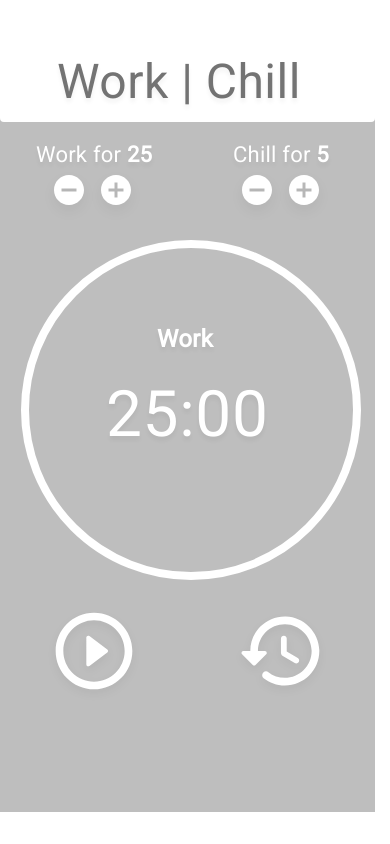
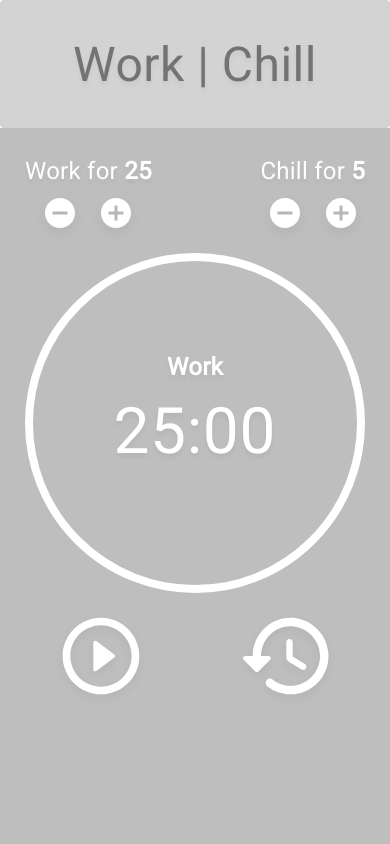
Before and after one commit to ryanwolhuter/work-chill, a React (Create React App) app: page / in a window 390 px wide. Built offline with nearby package versions, Linux system fonts and the light colour scheme; the HTML template or start-up script is replaced by a standard one.

Commit message:
Finish responsive layout

```diff
--- a/src/App.css
+++ b/src/App.css
@@ -1,55 +1,152 @@
-/* iPhone X */
+/* Sets the grid layout for the app */
 
-.App {
-  position: relative;
-  width: 375px;
-  height: 812px;
+ .App {
+  width: 100vw;
+  height: calc(100vh - 8rem);
+  background: #BEBEBE;
 
-  background: #BEBEBE;
+  display: grid;
+  grid-template-rows: 1fr 340px 1fr 1fr;
+  grid-template-areas:
+    "length-controls"
+     "timer"
+     "timer-controls"
+          ".";
 }
 
+/* Header styles */
+
 .header-wrapper {
-  position: absolute;
-  width: 375px;
-  height: 127px;
-  left: 0px;
-  top: -5px;
+  grid-area: header-wrapper;
+  height: 8rem;
+  display: flex;
+  justify-content: center;
+  align-items: center;
 
-  background: #FFFFFF;
+  background: lightgrey;
   border-radius: 4px;
   box-shadow: 0 -2px -2px rgba(0, 0, 0, 0.05);
 }
 
 .header {
-  position: absolute;
-  width: 260px;
-  height: 56px;
-  left: calc(50% - 260px/2 - 0.5px);
-  top: calc(50% - 56px/2 - 325px);
 
   font-family: Roboto;
   font-style: normal;
   font-weight: normal;
   line-height: normal;
-  font-size: 48px;
+  font-size: 3rem;
   letter-spacing: 0.01em;
 
   color: #737373;
   text-shadow: 0px 4px 4px rgba(0, 0, 0, 0.05);
 }
 
+/* Length control buttons styles */
+
+.length-controls {
+  grid-area: length-controls;
+  min-width: 340px;
+  display: flex;
+  justify-self: center;
+  justify-content: space-between;
+  align-items: center;
+}
+
+.work-time {
+
+  font-family: Roboto;
+  font-style: normal;
+  font-weight: normal;
+  line-height: normal;
+  font-size: 1.5rem;
+  letter-spacing: 0.01em;
+  margin-bottom: 1rem;
+
+  color: #FFFFFF;
+
+  text-shadow: 0px 4px 4px rgba(0, 0, 0, 0.05);
+}
+
+.chill-time {
+
+  font-family: Roboto;
+  font-style: normal;
+  font-weight: normal;
+  line-height: normal;
+  font-size: 1.5rem;
+  letter-spacing: 0.01em;
+  margin-bottom: 1rem;
+
+  color: #FFFFFF;
+
+  text-shadow: 0px 4px 4px rgba(0, 0, 0, 0.05);
+}
+
+.length-control-buttons {
+  display: flex;
+  justify-content: center;
+}
+
+.work-minus {
+  fill: white;
+  transform: scale(1.5);
+  filter: drop-shadow(0px 4px 4px rgba(0, 0, 0, 0.05));
+  margin-right: 1rem;
+}
+
+.work-plus {
+  fill: white;
+  transform: scale(1.5);
+  filter: drop-shadow(0px 4px 4px rgba(0, 0, 0, 0.05));
+  margin-left: 1rem;
+}
+
+.chill-minus {
+  fill: white;
+  transform: scale(1.5);
+  filter: drop-shadow(0px 4px 4px rgba(0, 0, 0, 0.05));
+  margin-right: 1rem;
+}
+
+.chill-plus {
+  fill: white;
+  transform: scale(1.5);
+  filter: drop-shadow(0px 4px 4px rgba(0, 0, 0, 0.05));
+  margin-left: 1rem;
+
+}
+
+.length-button-clicked {
+  animation: scale-out 300ms infinite ease-in-out;
+}
+
+@keyframes scale-out {
+  0% {
+    transform: scale(1.5);
+  }
+  50% {
+    transform: scale(1.2);
+  }
+  100% {
+    transform: scale(1.5);
+    opacity: 1;
+  }
+}
+
+/* Timer styles */
+
 .indicator {
-  position: absolute;
-  width: 60px;
-  height: 26px;
-  left: 157px;
-  top: 325px;
+  margin-bottom: 7rem;
+
+  grid-area: timer;
+  justify-self: center;
+  align-self: center;
 
   font-family: Roboto;
   font-style: normal;
   font-weight: bold;
   line-height: normal;
-  font-size: 24px;
+  font-size: 1.5rem;
   letter-spacing: 0.01em;
 
   color: #FFFFFF;
@@ -58,17 +155,18 @@
 }
 
 .timer {
-  position: absolute;
   width: 163px;
   height: 58px;
-  left: 106px;
-  top: 377px;
+
+  grid-area: timer;
+  justify-self: center;
+  align-self: center;
 
   font-family: Roboto;
   font-style: normal;
   font-weight: normal;
   line-height: normal;
-  font-size: 64px;
+  font-size: 4rem;
   letter-spacing: 0.01em;
 
   color: #FFFFFF;
@@ -76,96 +174,73 @@
   text-shadow: 0px 4px 4px rgba(0, 0, 0, 0.05);
 }
 
-.work-time {
-  position: absolute;
-  width: 117px;
-  height: 25px;
-  left: calc(50% - 117px/2 - 93px);
-  top: calc(50% - 25px/2 - 251.5px);
+/* Timer spinning circle styles */
 
-  font-family: Roboto;
-  font-style: normal;
-  font-weight: normal;
-  line-height: normal;
-  font-size: 22px;
-  letter-spacing: 0.01em;
-
-  color: #FFFFFF;
-
-  text-shadow: 0px 4px 4px rgba(0, 0, 0, 0.05);
+.circle {
+  width: 340px;
+  height: 340px;
+  stroke: white;
+  stroke-width: 8;
+  grid-area: timer;
+  justify-self: center;
+  align-self: center;
 }
 
-.chill-time {
-  position: absolute;
-  width: 97px;
-  height: 25px;
-  left: calc(50% - 97px/2 + 94px);
-  top: calc(50% - 25px/2 - 251.5px);
-
-  font-family: Roboto;
-  font-style: normal;
-  font-weight: normal;
-  line-height: normal;
-  font-size: 22px;
-  letter-spacing: 0.01em;
-
-  color: #FFFFFF;
-
-  text-shadow: 0px 4px 4px rgba(0, 0, 0, 0.05);
+.spinner {
+  width: 340px;
+  height: 340px;
+  grid-area: timer;
+  justify-self: center;
+  align-self: center;
 }
 
-.work-minus {
-  position: absolute;
-  left: 15.2%;
-  right: 77.87%;
-  top: 21.92%;
-  bottom: 75%;
-  fill: white;
-  transform: scale(1.5);
-  filter: drop-shadow(0px 4px 4px rgba(0, 0, 0, 0.05));
+.animated-circle {
+  stroke: white;
+  stroke-width: 8;
+  stroke-dasharray: 1068;
+  stroke-linecap: round;
+  transform-origin: 170px 170px 0;
+  animation: spinner 9s linear infinite;
+  animation-direction: normal;
+  grid-area: timer;
+  justify-self: center;
+  align-self: center;
 }
 
-.work-plus {
-  position: absolute;
-  left: 27.73%;
-  right: 65.33%;
-  top: 21.92%;
-  bottom: 71.92%;
-  fill: white;
-  transform: scale(1.5);
-  filter: drop-shadow(0px 4px 4px rgba(0, 0, 0, 0.05));
+@keyframes spinner {
+  0% {
+    stroke-dashoffset: 34;
+    transform: rotate(0deg);
+  }
+  50% {
+    stroke-dashoffset: 1068;
+    transform: rotate(720deg);
+  }
+  100% {
+    stroke-dashoffset: 34;
+    transform: rotate(1080deg)
+  }
 }
 
-.chill-minus {
-  position: absolute;
-  left: 65.33%;
-  right: 27.73%;
-  top: 21.92%;
-  bottom: 75%;
-  fill: white;
-  transform: scale(1.5);
-  filter: drop-shadow(0px 4px 4px rgba(0, 0, 0, 0.05));
+/* Timer control buttons styles */
+
+.timer-controls {
+  grid-area: timer-controls;
+  min-width: 375px;
+  justify-self: center;
+  display: grid;
+  grid-template-columns: 1fr 1fr;
+  grid-template-areas: "play-pause reset"
 }
 
-.chill-plus {
-  position: absolute;
-  left: 77.87%;
-  right: 15.2%;
-  top: 21.92%;
-  bottom: 71.92%;
-  fill: white;
-  transform: scale(1.5);
-  filter: drop-shadow(0px 4px 4px rgba(0, 0, 0, 0.05));
-}
-
-.play {
-  position: absolute;
+.play-pause {
+  grid-area: play-pause;
   width: 92px;
   height: 92px;
-  left: calc(50% - 92px/2 - 93.5px);
-  top: calc(50% - 92px/2 + 245px);
   fill: white;
   filter: drop-shadow(0px 4px 4px rgba(0, 0, 0, 0.05));
+  justify-self: center;
+  align-self: center;
 }
 
 .play-pause-enter {
@@ -186,24 +261,14 @@
   transition: all 200ms;
 }
 
-.pause {
-  position: absolute;
+.reset {
+  grid-area: reset;
   width: 92px;
   height: 92px;
-  left: calc(50% - 92px/2 - 93.5px);
-  top: calc(50% - 92px/2 + 245px);
   fill: white;
   filter: drop-shadow(0px 4px 4px rgba(0, 0, 0, 0.05));
-}
-
-.reset {
-  position: absolute;
-  width: 92px;
-  height: 92px;
-  left: calc(50% - 92px/2 + 93.5px);
-  top: calc(50% - 92px/2 + 245px);
-  fill: white;
-  filter: drop-shadow(0px 4px 4px rgba(0, 0, 0, 0.05));
+  justify-self: center;
+  align-self: center;
 }
 
 .reset-clicked {
@@ -218,67 +283,3 @@
     transform: rotate(0deg)
   }
 }
-
-.circle {
-  position: absolute;
-  width: 340px;
-  height: 340px;
-  left: 21px;
-  top: 240px;
-  stroke: white;
-  stroke-width: 8;
-}
-
-.spinner {
-  position: absolute;
-  width: 340px;
-  height: 340px;
-  left: 21px;
-  top: 240px;
-}
-
-.animated-circle {
-  position: absolute;
-  left: 21px;
-  top: 240px;
-  stroke: white;
-  stroke-width: 8;
-  stroke-dasharray: 1068;
-  stroke-linecap: round;
-  transform-origin: 170px 170px 0;
-  animation: spinner 9s linear infinite;
-  animation-direction: normal;
-}
-
-@keyframes spinner {
-  0% {
-    stroke-dashoffset: 34;
-    transform: rotate(0deg);
-  }
-  50% {
-    stroke-dashoffset: 1068;
-    transform: rotate(720deg);
-  }
-  100% {
-    stroke-dashoffset: 34;
-    transform: rotate(1080deg)
-  }
-}
-
-.length-button-clicked {
-  background-color: transparent;
-  animation: sk-scaleout 300ms infinite ease-in-out;
-}
-
-@keyframes sk-scaleout {
-  0% {
-    transform: scale(1.5);
-  }
-  50% {
-    transform: scale(1.2);
-  }
-  100% {
-    transform: scale(1.5);
-    opacity: 1;
-  }
-}
--- a/src/App.js
+++ b/src/App.js
@@ -4,19 +4,23 @@ import Clock from './components/Clock'
 
 const Header = () => (
   <>
-    <div className='header-wrapper'/>
-    <header className='header'>Work | Chill</header>
+    <div className='header-wrapper'>
+      <header className='header'>Work | Chill</header>
+    </div>
   </>
 )
 
 const App = () => (
+  <>
+  <Header />
+
   <div className="App">
 
-    <Header />
 
     <Clock />
 
-  </div>
+    </div>
+    </>
 )
 
 export default App
--- a/src/components/Labels.jsx
+++ b/src/components/Labels.jsx
@@ -25,35 +25,42 @@ const ChillTime = ({ chillTime }) => {
 const Labels = ({ chillTime, workTime, updateChillTime, updateWorkTime }) => {
 
   return (
-    <>
-      <WorkTime workTime={workTime}/>
+    <div className='length-controls'>
+      <div className='work-controls'>
 
+        <WorkTime workTime={workTime} />
+
+        <div className='length-control-buttons'>
+          <Minus
+            className='work-minus'
+            id='work-minus'
+            onClick={updateWorkTime}
+          />
           <Plus
             className='work-plus'
             id='work-plus'
             onClick={updateWorkTime}
           />
+        </div>
+      </div>
 
+      <div className='chill-controls'>
+        <ChillTime chillTime={chillTime} />
+
+        <div className='length-control-buttons'>
           <Minus
-        className='work-minus'
-        id='work-minus'
-        onClick={updateWorkTime}
+            className='chill-minus'
+            id='chill-minus'
+            onClick={updateChillTime}
           />
-
-      <ChillTime chillTime={chillTime}/>
-
           <Plus
             className='chill-plus'
             id='chill-plus'
             onClick={updateChillTime}
           />
-
-      <Minus
-        className='chill-minus'
-        id='chill-minus'
-        onClick={updateChillTime}
-      />
-    </>
+        </div>
+      </div>
+    </div>
   )
 }
 
--- a/src/components/ShowClock.jsx
+++ b/src/components/ShowClock.jsx
@@ -84,13 +84,18 @@ const ShowClock = ({
 
       {remainingTime ? <AnimatedCircle /> : <Circle />}
 
+    <div className='timer-controls'>
+
       <CSSTransition
         in={!remainingTime || pause}
         timeout={200}
         classNames='play-pause'
         unmountOnExit
       >
-        <PlayButton className='play' onClick={handlePlayPause} />
+        <PlayButton
+          className='play-pause'
+          onClick={handlePlayPause}
+        />
       </CSSTransition>
 
       <CSSTransition
@@ -99,12 +104,19 @@ const ShowClock = ({
         classNames='play-pause'
         unmountOnExit
       >
-        <PauseButton className='pause' onClick={handlePlayPause} />
+        <PauseButton
+          className='play-pause'
+          onClick={handlePlayPause}
+        />
       </CSSTransition>
 
-      <Reset handleReset={handleReset} resetButtonClicked={resetButtonClicked}/>
+        <Reset
+          handleReset={handleReset}
+          resetButtonClicked={resetButtonClicked}
+        />
 
-    </>
+      </div>
+      </>
   )
 }
 
--- a/src/index.css
+++ b/src/index.css
@@ -1,6 +1,12 @@
 body {
   margin: 0;
   padding: 0;
+  height: 100vh;
+  width: 100vw;
+
   -webkit-font-smoothing: antialiased;
   -moz-osx-font-smoothing: grayscale;
+
+  display: flex;
+  justify-content: center;
 }
```
Also changed, not shown: src/assets/reset.svg, src/assets/reset_old.svg (added). Lines whose indentation alone changed are shown as unchanged.
